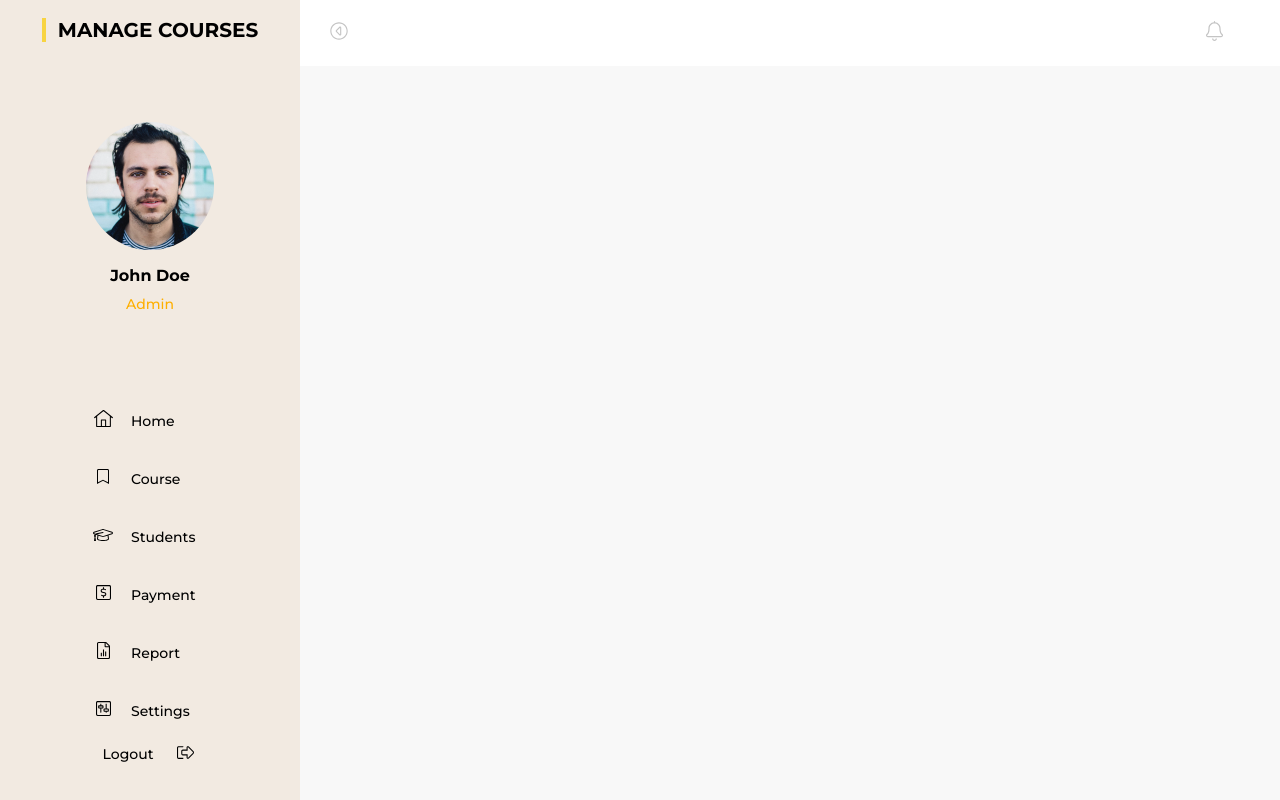
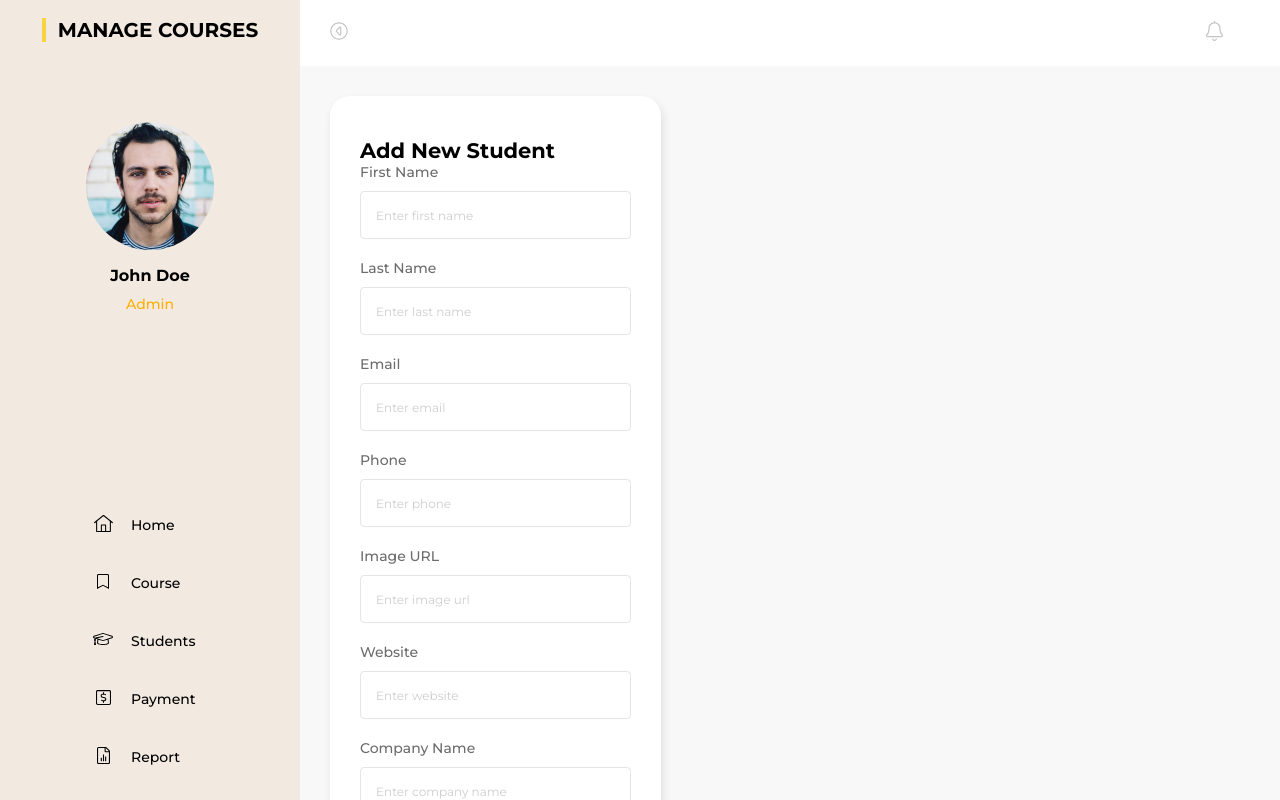
Before and after one commit to taskiranumut/manage-students, a Next.js app: page /dashboard/add-student in a window 1280 px wide. Shown: the top 800 px of the page. Built offline with nearby package versions, Linux system fonts and the light colour scheme.

Commit message:
feat: create StudentDetail and add to add-student route

```diff
--- a/src/app/dashboard/add-student/page.js
+++ b/src/app/dashboard/add-student/page.js
@@ -2,7 +2,12 @@
 
 import React from "react";
 import styles from "./page.module.css";
+import StudentDetail from "@/features/Dashboard/Students/components/StudentDetail";
 
 export default function Page() {
-  return <main className={styles.main}></main>;
+  return (
+    <main className={styles.main}>
+      <StudentDetail isAdd={true} />
+    </main>
+  );
 }
--- /dev/null
+++ b/src/features/Dashboard/Students/components/StudentDetail/index.js
@@ -0,0 +1,28 @@
+"use client";
+
+import React, { useEffect } from "react";
+import styles from "./styles.module.css";
+import Card from "@/components/Card";
+import StudentForm from "@/features/Dashboard/Students/components/StudentForm";
+import { useStudentListContext } from "@/contexts/StudentList/context";
+
+export default function StudentDetail({ isAdd }) {
+  const { studentList, setStudentList } = useStudentListContext();
+
+  const emptyFormValues = {
+    firstName: "",
+    lastName: "",
+    email: "",
+    phone: "",
+    imgUrl: "",
+    companyName: "",
+    website: "",
+  };
+
+  return (
+    <Card>
+      <h2>{isAdd ? "Add New Student" : "Edit Student"}</h2>
+      <StudentForm formValues={emptyFormValues} />
+    </Card>
+  );
+}
```
Also changed, not shown: src/features/Dashboard/Students/components/StudentDetail/styles.module.css (added).
